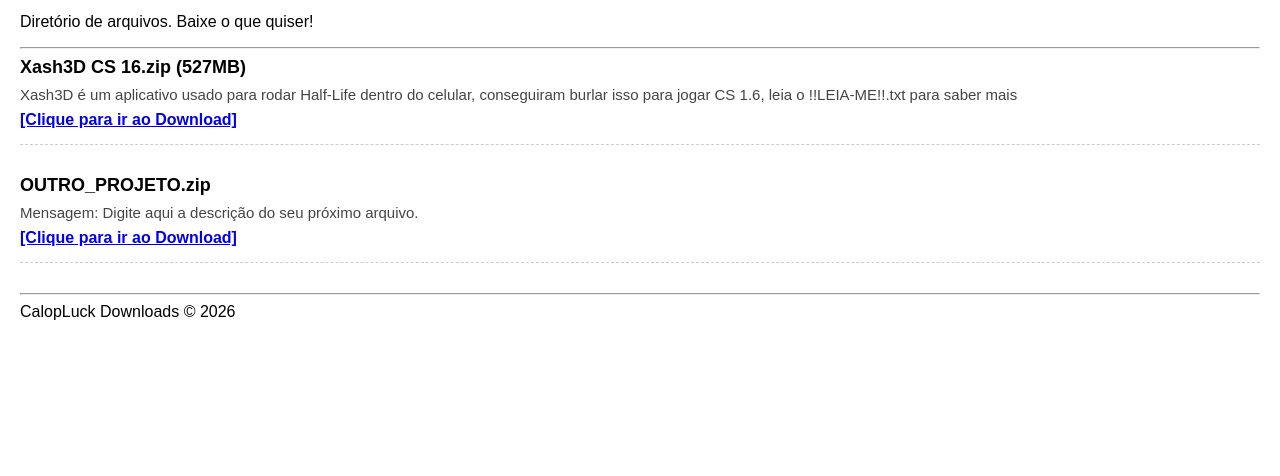
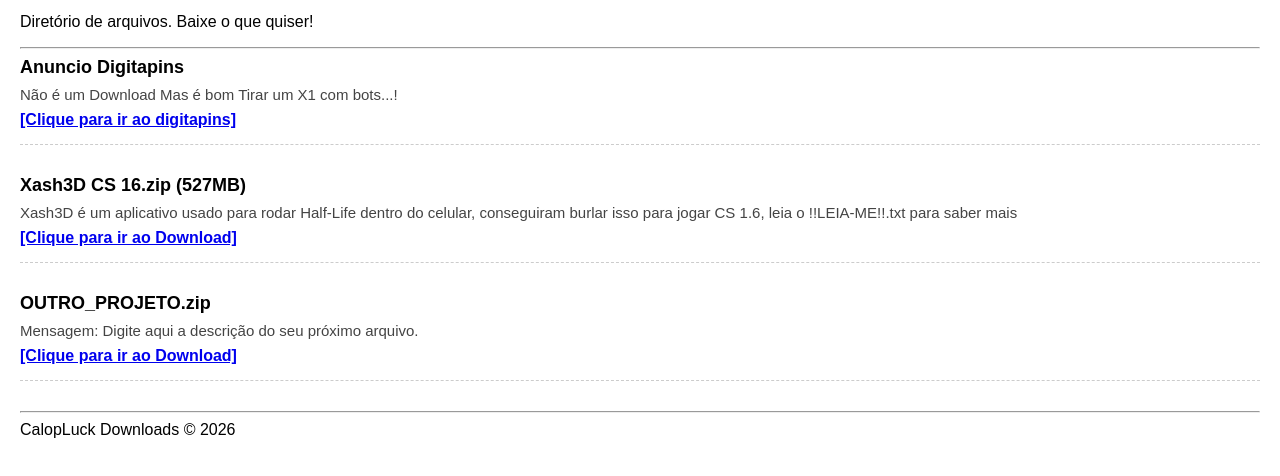
Before and after one commit to HoHoLegalEBonito/LuckDownload, a plain HTML site: page index.html in a window 1280 px wide. Shown: the part 58-534 px from the top of the page. Drawn offline with Linux system fonts and the light colour scheme.

Commit message:
index.html
...

```diff
--- a/index.html
+++ b/index.html
@@ -27,6 +27,15 @@
     <p>Diretório de arquivos. Baixe o que quiser!</p>
     <hr>
 
+
+    <div class="item">
+        <span class="nome">Anuncio Digitapins</span>
+        <span class="desc">Não é um Download Mas é bom Tirar um X1 com bots...!</span>
+        <a class="link-dl" href="hoholegalebonito.github.io/jogar.digitapins.io" target="_blank">
+            [Clique para ir ao digitapins]
+        </a>
+    </div>
+
     <div class="item">
         <span class="nome">Xash3D CS 16.zip (527MB)</span>
         <span class="desc">Xash3D é um aplicativo usado para rodar Half-Life dentro do celular, conseguiram burlar isso para jogar CS 1.6, leia o !!LEIA-ME!!.txt para saber mais</span>
```
